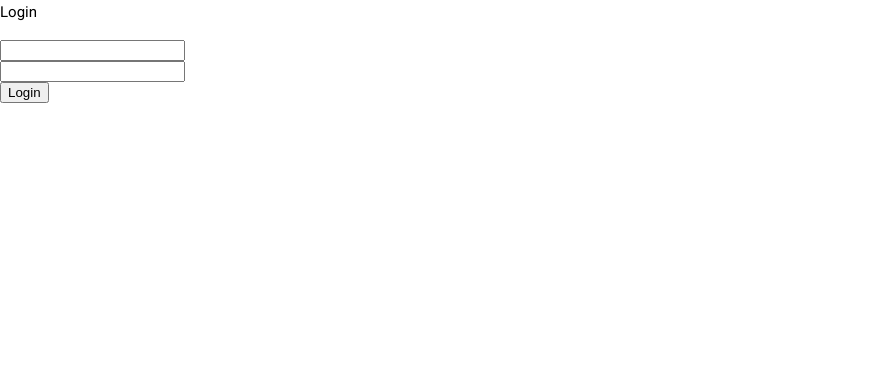
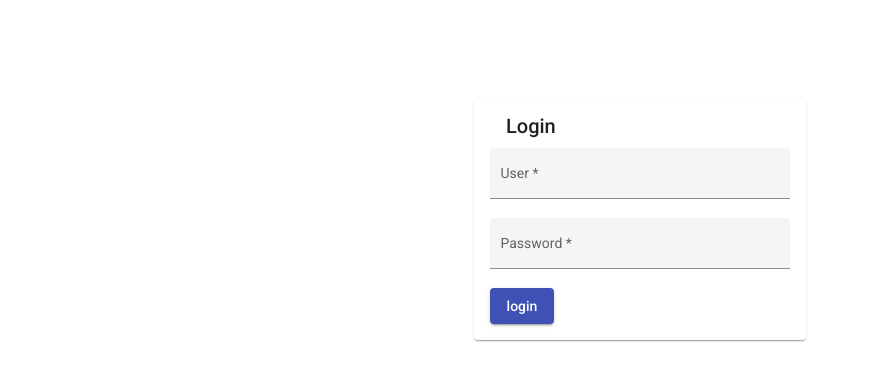
Before and after one commit to christiandmelo/PersonalFin-App, an Angular app: page /auth/login in a window 1280 px wide. Shown: the top 380 px of the page, without its empty margins (0-870 px from the left). Built offline with nearby package versions, Linux system fonts and the light colour scheme.

Commit message:
#6 - Front login page

```diff
--- a/src/app/auth/login/login.component.css
+++ b/src/app/auth/login/login.component.css
@@ -0,0 +1,28 @@
+:host {
+  display: flex;
+  justify-content: center;
+  margin: 100px 0px;
+}
+
+.mat-form-field {
+  width: 100%;
+  min-width: 300px;
+}
+
+mat-card-title,
+mat-card-content {
+  display: flex;
+  justify-content: center;
+}
+
+.error {
+  padding: 16px;
+  width: 300px;
+  color: white;
+  background-color: red;
+}
+
+.button {
+  display: flex;
+  justify-content: flex-end;
+}
--- a/src/app/auth/login/login.component.html
+++ b/src/app/auth/login/login.component.html
@@ -1,12 +1,30 @@
-<h4 class="text-center">Login</h4>
+<mat-card>
+  <mat-card-header>
+    <mat-card-title>Login</mat-card-title>
+  </mat-card-header>
+  <mat-card-content>
+    <form class="form mt-4" [formGroup]="loginForm" (submit)="login()">
+      <div>
+        <mat-form-field appearance="fill">
+          <mat-label>User</mat-label>
+          <input matInput formControlName="user" required>
+          <mat-error *ngIf="loginForm.get('user')?.errors?.required && loginForm.get('user')?.touched">
+            User is required
+          </mat-error>
+        </mat-form-field>
+      </div>
 
-<form class="form mt-4" (ngSubmit)="login()">
-  <div class="form-group">
-    <input type="text" class="form-control" [(ngModel)]="user" name="user" />
-  </div>
-  <div class="form-group">
-    <input type="password" class="form-control" [(ngModel)]="password" name="password" />
-  </div>
+      <div>
+        <mat-form-field appearance="fill">
+          <mat-label>Password</mat-label>
+          <input type="password" matInput formControlName="password" />
+          <mat-error *ngIf="loginForm.get('password')?.errors?.required && loginForm.get('password')?.touched">
+            Password is required
+          </mat-error>
+        </mat-form-field>
+      </div>
 
-  <button type="submit" class="btn btn-primary btn-block">Login</button>
-</form>
+      <button mat-raised-button color="primary" type="submit" >login</button>
+    </form>
+  </mat-card-content>
+</mat-card>
--- a/src/app/auth/login/login.component.ts
+++ b/src/app/auth/login/login.component.ts
@@ -1,4 +1,8 @@
 import { Component, OnInit } from '@angular/core';
+import { FormBuilder, FormGroup, Validators } from '@angular/forms';
+import { Router } from '@angular/router';
+import { MatSnackBar } from '@angular/material/snack-bar';
+
 import { AuthService } from '../auth.service';
 
 @Component({
@@ -7,21 +11,38 @@ import { AuthService } from '../auth.service';
   styleUrls: ['./login.component.css']
 })
 export class LoginComponent implements OnInit {
+  loginForm!: FormGroup;
 
-  user='';
-  password='';
+  constructor(
+    private formBuilder: FormBuilder,
+    private snackBar: MatSnackBar,
+    private authService: AuthService,
+    private router: Router) { }
 
-  constructor(private authService:AuthService) { }
-
-  ngOnInit(): void { }
+  ngOnInit(): void {
+    this.loginForm = this.formBuilder.group({
+      user: ['', [
+        Validators.required
+      ]],
+      password: ['', [
+        Validators.required
+      ]]
+    });
+  }
 
   login(){
     this.authService
-        .authenticate(this.user, this.password)
+        .authenticate(
+          this.loginForm.get('user')?.value,
+          this.loginForm.get('password')?.value
+        )
         .subscribe(()=>{
-          console.log("autenticado");
+          this.router.navigate(['home/dashboard'])
         },(error) => {
-          alert("erro auh");
+          this.snackBar.open('Erro on login', 'ok', {
+            horizontalPosition: "center",
+            verticalPosition: "top",
+          });
           console.log(error);
         })
   }
```
Also changed, not shown: src/app/auth/auth.module.ts (+15 -2 lines).
